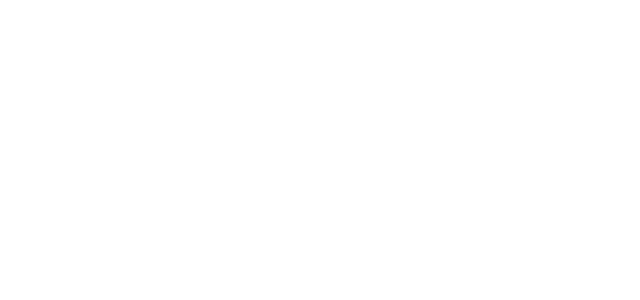
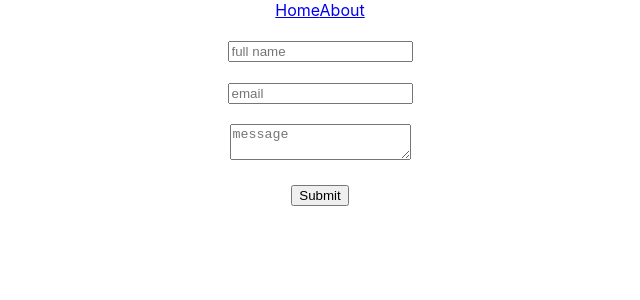
Before and after one commit to manuelgeek/first-react-app, a React (Create React App) app: page /about in a window 1280 px wide. Before the commit this address had no page. Shown: the top 300 px of the page, without its empty margins (320-960 px from the left). Built offline with nearby package versions, Linux system fonts and the light colour scheme.

Commit message:
played with forms

```diff
--- a/src/index.js
+++ b/src/index.js
@@ -9,6 +9,7 @@
 } from "react-router-dom";
 import Home from "./views/Home";
 import App from "./App";
+import About from "./views/About";
 
 ReactDOM.render(
   <React.StrictMode>
@@ -16,6 +17,7 @@
       <Routes>
         <Route element={<App />}>
           <Route index path="/" element={<Home />} />
+          <Route index path="/about" element={<About />} />
         </Route>
       </Routes>
     </BrowserRouter>
--- /dev/null
+++ b/src/views/About.js
@@ -0,0 +1,29 @@
+import React, {Component} from 'react';
+
+class About extends Component {
+  constructor(props) {
+    super(props);
+    this.name = React.createRef();
+    this.email = React.createRef();
+  }
+
+  handleSubmit = (event) => {
+    event.preventDefault();
+    console.log(this.name.current.value)
+  }
+
+  render() {
+    return (
+      <div> <br/>
+        <form onSubmit={this.handleSubmit}>
+          <input type="text" ref={this.name} placeholder={'full name'}/> <br/> <br/>
+          <input type="email" ref={this.email} placeholder={'email'}/> <br/> <br/>
+          <textarea placeholder={'message'} /> <br/> <br/>
+          <button type={"submit"}>Submit</button>
+        </form>
+      </div>
+    );
+  }
+}
+
+export default About;
```
